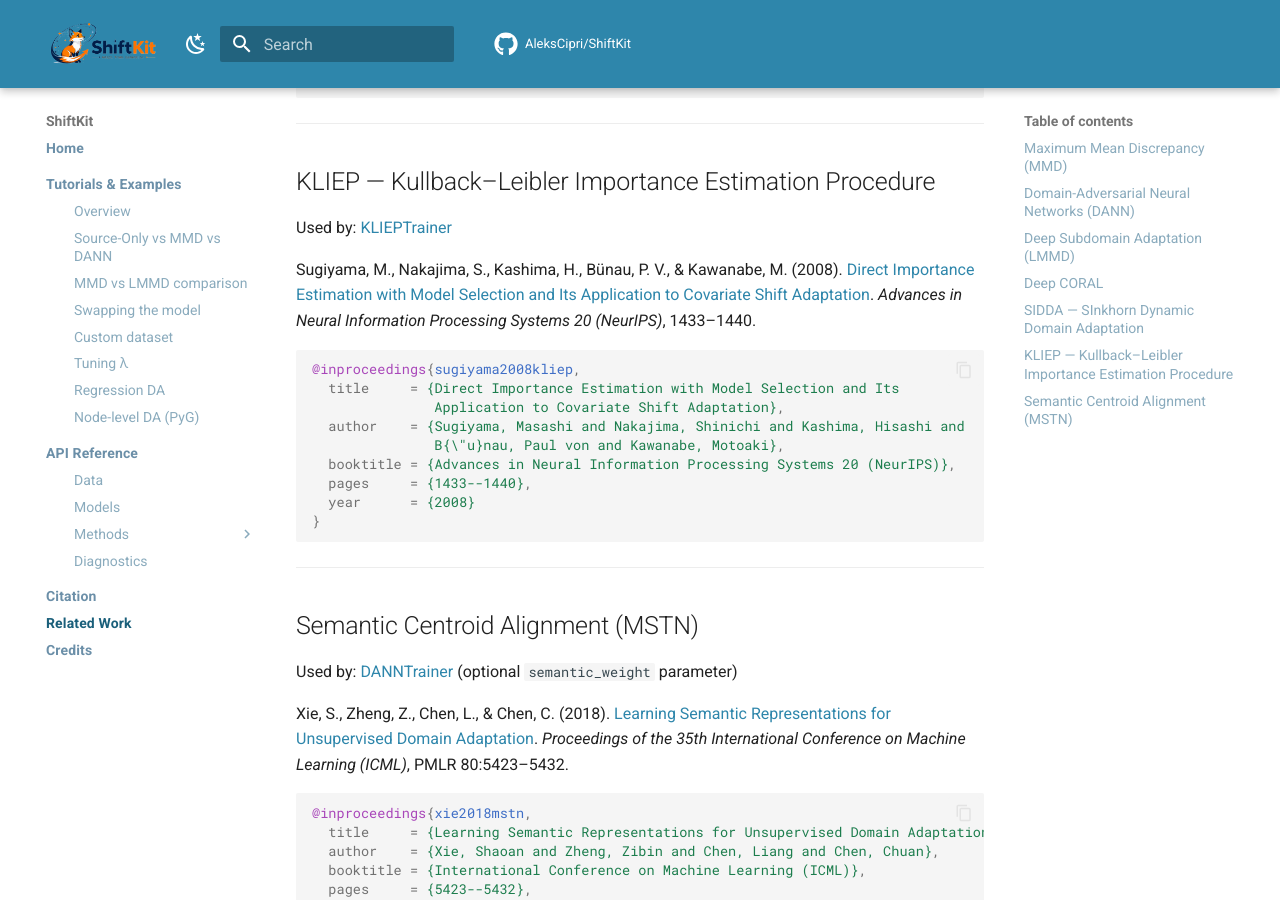
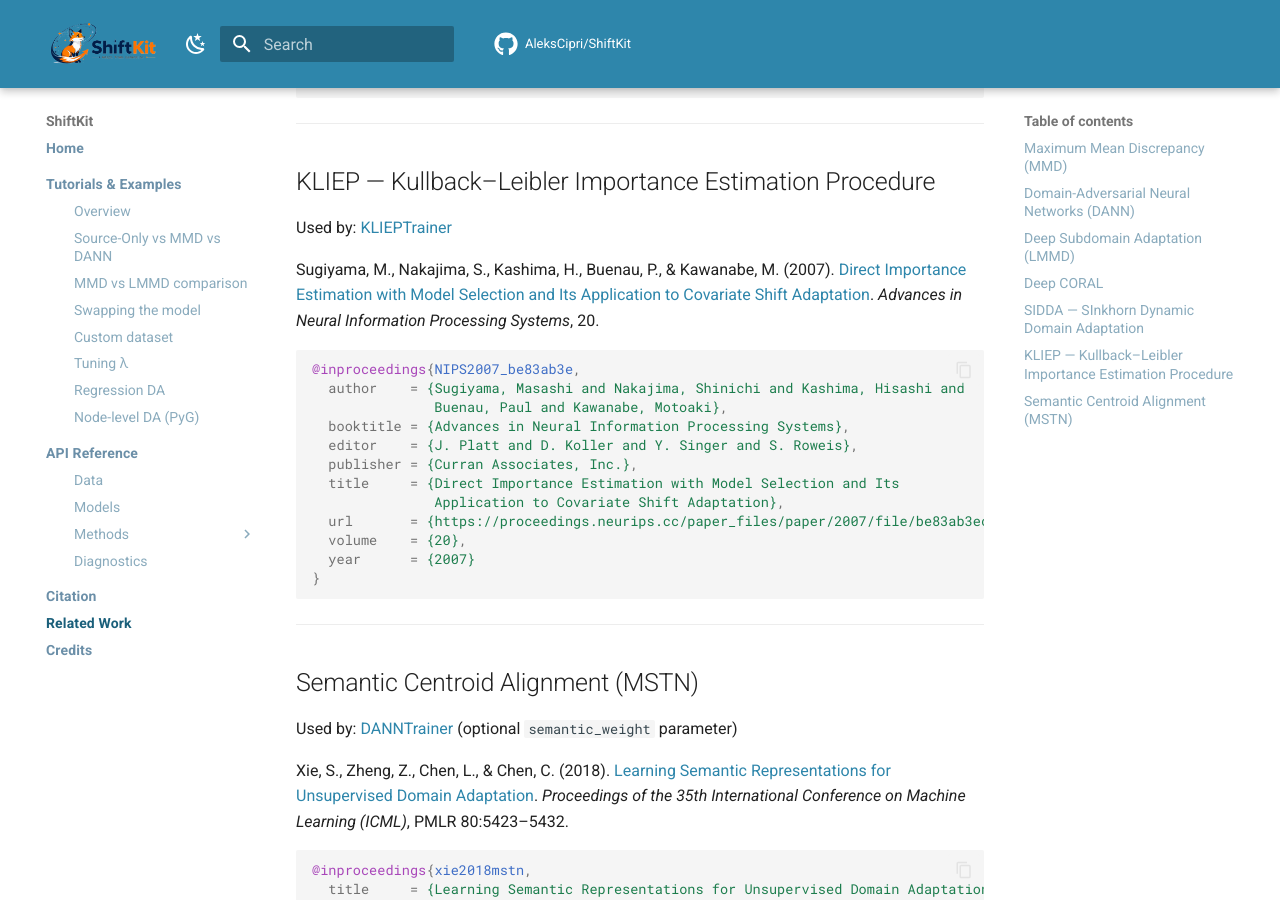
Before and after one commit to AleksCipri/ShiftKit, an MkDocs documentation site: the page built from docs/related_work.md, in a window 1280 px wide and 900 px high, scrolled down 2568 px. Built offline with MkDocs 1.6.1 and Material for MkDocs 9.7.7, drawn with Linux system fonts in a browser that asks for light colours; comment, search, counter and statistics services are not loaded.

Commit message:
Fix KLIEP citation — correct year (2007), author spelling, official NeurIPS URL
Co-Authored-By: Claude Sonnet 4.6 <noreply@anthropic.com>

````diff
--- a/docs/related_work.md
+++ b/docs/related_work.md
@@ -133,19 +133,22 @@ DOI: 10.1088/2632-2153/adf701
 
 Used by: [KLIEPTrainer](methods/kliep.md)
 
-Sugiyama, M., Nakajima, S., Kashima, H., Bünau, P. V., & Kawanabe, M. (2008).
-[Direct Importance Estimation with Model Selection and Its Application to Covariate Shift Adaptation](https://papers.nips.cc/paper/3248-direct-importance-estimation-with-model-selection-and-its-application-to-covariate-shift-adaptation).
-*Advances in Neural Information Processing Systems 20 (NeurIPS)*, 1433–1440.
+Sugiyama, M., Nakajima, S., Kashima, H., Buenau, P., & Kawanabe, M. (2007).
+[Direct Importance Estimation with Model Selection and Its Application to Covariate Shift Adaptation](https://proceedings.neurips.cc/paper_files/paper/2007/file/be83ab3ecd0db773eb2dc1b0a17836a1-Paper.pdf).
+*Advances in Neural Information Processing Systems*, 20.
 
 ```bibtex
-@inproceedings{sugiyama2008kliep,
+@inproceedings{NIPS2007_be83ab3e,
+  author    = {Sugiyama, Masashi and Nakajima, Shinichi and Kashima, Hisashi and
+               Buenau, Paul and Kawanabe, Motoaki},
+  booktitle = {Advances in Neural Information Processing Systems},
+  editor    = {J. Platt and D. Koller and Y. Singer and S. Roweis},
+  publisher = {Curran Associates, Inc.},
   title     = {Direct Importance Estimation with Model Selection and Its
                Application to Covariate Shift Adaptation},
-  author    = {Sugiyama, Masashi and Nakajima, Shinichi and Kashima, Hisashi and
-               B{\"u}nau, Paul von and Kawanabe, Motoaki},
-  booktitle = {Advances in Neural Information Processing Systems 20 (NeurIPS)},
-  pages     = {1433--1440},
-  year      = {2008}
+  url       = {https://proceedings.neurips.cc/paper_files/paper/2007/file/be83ab3ecd0db773eb2dc1b0a17836a1-Paper.pdf},
+  volume    = {20},
+  year      = {2007}
 }
 ```
 
````
Also changed, not shown: docs/methods/kliep.md (+4 -4 lines).
